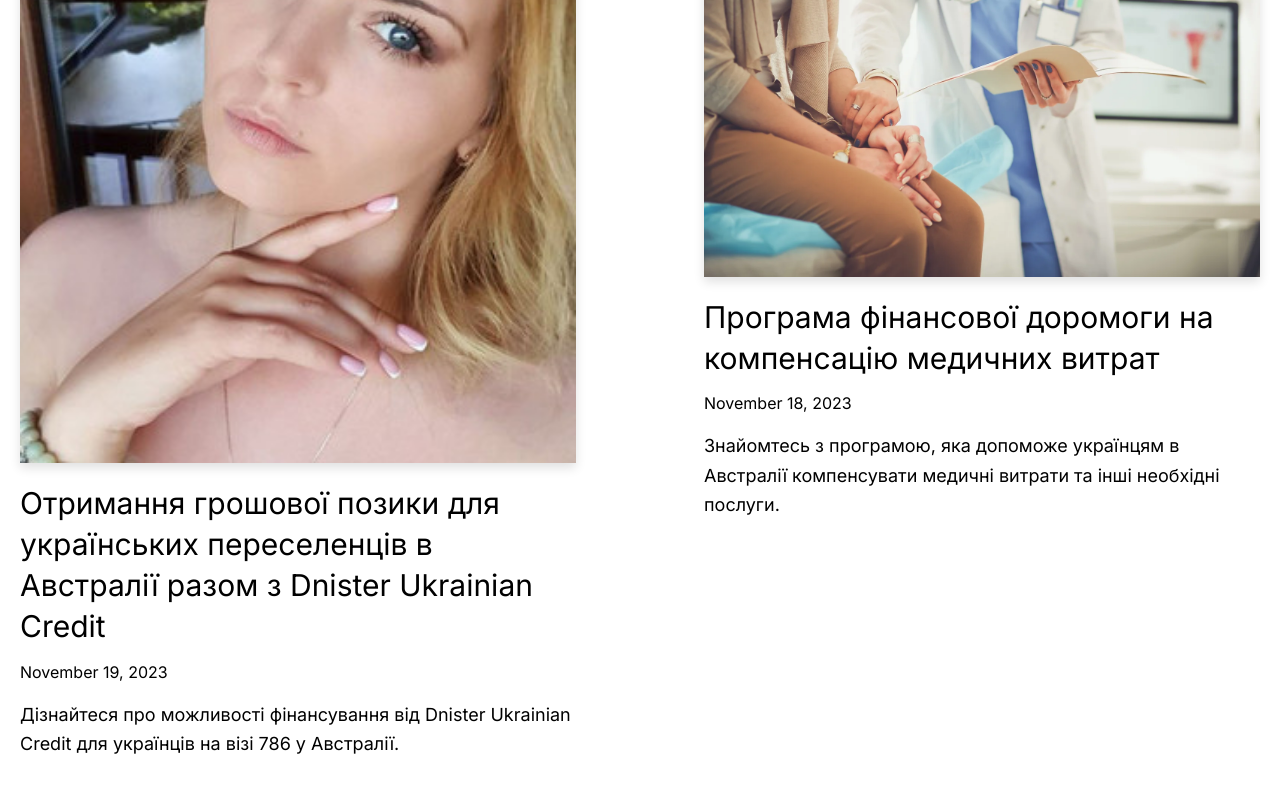
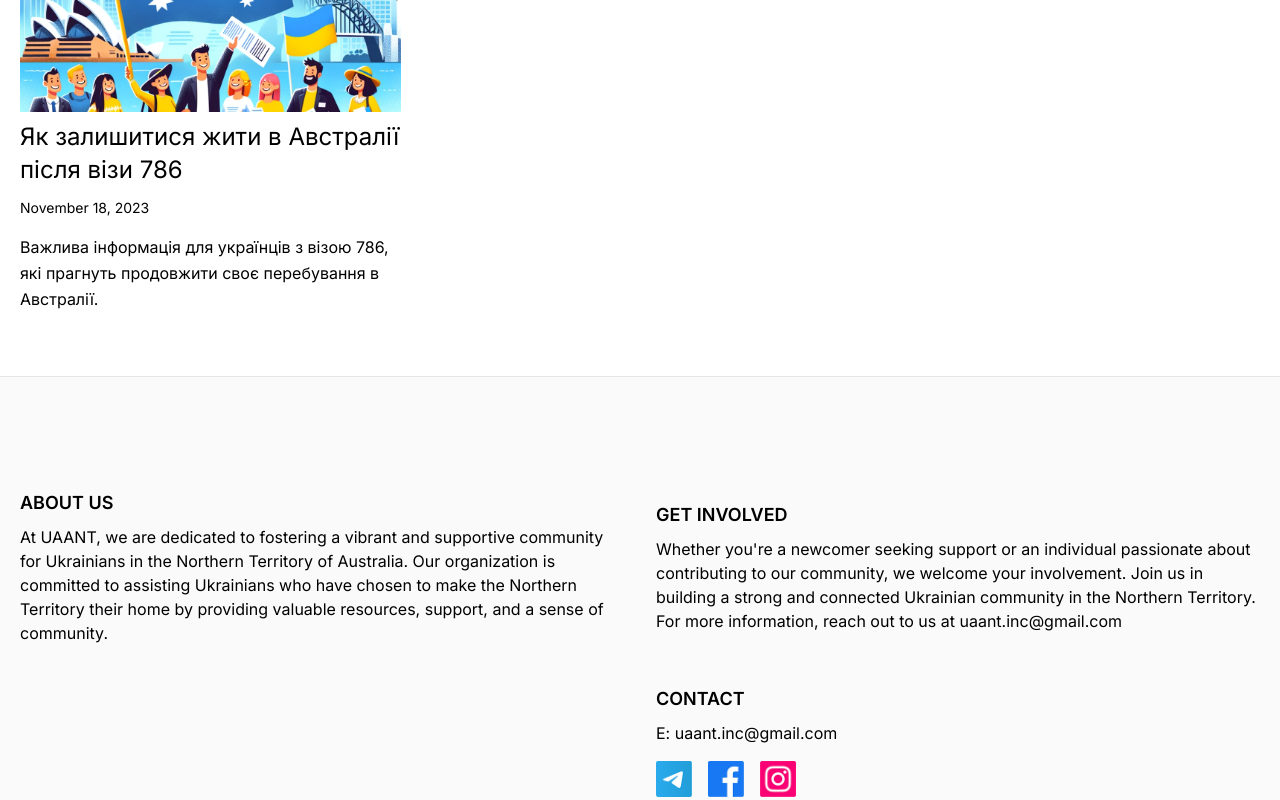
Before and after one commit to UAANT/uaant-website, a Next.js app: page / in a window 1280 px wide. Shown: the part 2420-3220 px from the top of the page. Built offline with nearby package versions, Linux system fonts and the light colour scheme.

Commit message:
Make a nice footer

```diff
--- a/src/app/_components/cover-image.tsx
+++ b/src/app/_components/cover-image.tsx
@@ -12,10 +12,8 @@ const CoverImage = ({ title, src, slug }: Props) => {
   const image = (
     <Image
       src={src}
-      alt={`Cover Image for ${title}`}
-      className={cn("shadow-sm w-full", {
-        "hover:shadow-lg transition-shadow duration-200": slug,
-      })}
+      alt={title}
+
       width={1300}
       height={630}
     />
--- a/src/app/_components/footer.tsx
+++ b/src/app/_components/footer.tsx
@@ -6,9 +6,9 @@ export function Footer() {
   return (
     <footer className="bg-neutral-50 border-t border-neutral-200">
       <Container>
-        <div className="py-28 flex flex-col lg:flex-row items-center justify-between">
+        <div className="py-28 flex flex-col lg:flex-row items-center justify-between grid gap-y-10 gap-x-8 grid-cols-2">
           <div className="flex flex-col items-center lg:items-start mb-6 lg:mb-0">
-            <p className="text-lg font-semibold uppercase mb-2">About Us</p>
+            <p className="text-lg font-semibold uppercase mb-2" id="about">About Us</p>
             <p>At UAANT, we are dedicated to fostering a vibrant and supportive community for Ukrainians in the Northern Territory of Australia. Our organization is committed to assisting Ukrainians who have chosen to make the Northern Territory their home by providing valuable resources, support, and a sense of community.</p>
           </div>
 
@@ -17,20 +17,22 @@ export function Footer() {
             <p>Whether you're a newcomer seeking support or an individual passionate about contributing to our community, we welcome your involvement. Join us in building a strong and connected Ukrainian community in the Northern Territory.</p>
             <p>For more information, reach out to us at uaant.inc@gmail.com</p>
           </div>
+          <div className="flex flex-col items-center lg:items-start">
 
+          </div>
           <div className="flex flex-col items-center lg:items-start">
-            <p className="text-lg font-semibold uppercase mb-2">Contact</p>
+            <p className="text-lg font-semibold uppercase mb-2" id="contact">Contact</p>
             <p>E: uaant.inc@gmail.com</p>
             <div className="flex mt-4">
-              {/* Icons */}
-              <a href="https://t.me/uaant" target="_blank" rel="noopener noreferrer" className="mx-2">
-                <Image src="/assets/telegram.webp" alt="Telegram" width={24} height={24} />
+              {/* Social Icons */}
+              <a href="https://t.me/uaant_bot" target="_blank" rel="noopener noreferrer" className="mr-2">
+                <Image src="/assets/telegram.webp" alt="Telegram" width={36} height={36} />
               </a>
-              <a href="https://facebook.com/uaant" target="_blank" rel="noopener noreferrer" className="mx-2">
-                <Image src="/assets/facebook.webp" alt="Facebook" width={24} height={24} />
+              <a href="https://www.facebook.com/groups/uaant" target="_blank" rel="noopener noreferrer" className="mx-2">
+                <Image src="/assets/facebook.webp" alt="Facebook" width={36} height={36} />
               </a>
-              <a href="https://instagram.com/uaant" target="_blank" rel="noopener noreferrer" className="mx-2">
-                <Image src="/assets/instagram.webp" alt="Instagram" width={24} height={24} />
+              <a href="https://www.instagram.com/uaant.inc/" target="_blank" rel="noopener noreferrer" className="mx-2">
+                <Image src="/assets/instagram.webp" alt="Instagram" width={36} height={36} />
               </a>
             </div>
           </div>
--- a/src/app/_components/hero-post.tsx
+++ b/src/app/_components/hero-post.tsx
@@ -23,28 +23,24 @@ export function HeroPost({
 }: Props) {
   return (
     <section>
-      <div className="mb-4 md:mb-8">
-        <CoverImage title={title} src={coverImage} slug={slug} />
-      </div>
       <div className="md:grid md:grid-cols-2 md:gap-x-8 lg:gap-x-8 mb-20 md:mb-12">
+      <CoverImage title={title} src={coverImage} slug={slug} />
         <div>
           <h3 className="mb-4 text-3xl lg:text-4xl leading-tight">
             <Link
               as={`/posts/${slug}`}
               href="/posts/[slug]"
-              className="hover:underline"
+              className="hover:text-hover-accent-1"
             >
               {title}
             </Link>
           </h3>
-          {/* <div className="mb-4 md:mb-0 text-lg">
+          <div className="mb-4 md:mb-0">
             <DateFormatter dateString={date} />
-          </div> */}
+          </div>
+          <p className="text-lg leading-relaxed mb-4">{excerpt}</p>
         </div>
-        <div>
-          <p className="text-lg leading-relaxed mb-4">{excerpt}</p>
-          {/* <Avatar name={author.name} picture={author.picture} /> */}
-        </div>
+
       </div>
     </section>
   );
--- a/src/app/_components/hero.tsx
+++ b/src/app/_components/hero.tsx
@@ -1,4 +1,7 @@
 // src/app/_components/hero.tsx
+/**
+ * Hero Section - just for the landing page
+ */
 import Image from "next/image";
 
 export function Hero() {
--- a/src/app/_components/markdown-styles.module.css
+++ b/src/app/_components/markdown-styles.module.css
@@ -6,7 +6,7 @@
 .markdown ul,
 .markdown ol,
 .markdown blockquote {
-  @apply my-6;
+  @apply my-4;
 }
 
 .markdown h2 {
--- a/src/app/_components/more-stories.tsx
+++ b/src/app/_components/more-stories.tsx
@@ -8,7 +8,7 @@ type Props = {
 export function MoreStories({ posts }: Props) {
   return (
     <section>
-      <div className="grid grid-cols-1 md:grid-cols-2 md:gap-x-16 lg:gap-x-32 gap-y-20 md:gap-y-32 mb-32">
+      <div className="grid grid-cols-2 md:grid-cols-3 md:gap-x-16 lg:gap-x-12 gap-y-12 md:gap-y-12 mb-12">
         {posts.map((post) => (
           <PostPreview
             key={post.slug}
--- a/src/app/_components/post-header.tsx
+++ b/src/app/_components/post-header.tsx
@@ -1,3 +1,4 @@
+// src/app/_components/post-header.tsx
 import Avatar from "./avatar";
 import CoverImage from "./cover-image";
 import DateFormatter from "./date-formatter";
@@ -15,7 +16,7 @@ export function PostHeader({ title, coverImage, date, author }: Props) {
   return (
     <>
       <PostTitle>{title}</PostTitle>
-      <div className="hidden md:block md:mb-12">
+      <div className="hidden md:block md:mb-8">
         <Avatar name={author.name} picture={author.picture} />
       </div>
       <div className="mb-8 md:mb-16 sm:mx-0">
--- a/src/app/_components/post-preview.tsx
+++ b/src/app/_components/post-preview.tsx
@@ -24,22 +24,22 @@ export function PostPreview({
 }: Props) {
   return (
     <div>
-      <div className="mb-5">
+      <div className="mb-2 max-h-[240px] overflow-hidden">
         <CoverImage slug={slug} title={title} src={coverImage} />
       </div>
-      <h3 className="text-3xl mb-3 leading-snug">
+      <h3 className="text-2xl mb-3 leading-snug">
         <Link
           as={`/posts/${slug}`}
           href="/posts/[slug]"
-          className="hover:underline"
+          className="hover:text-hover-accent-1"
         >
           {title}
         </Link>
       </h3>
-      <div className=" mb-4">
+      <div className="mb-4 text-sm">
         <DateFormatter dateString={date} />
       </div>
-      <p className="text-lg leading-relaxed mb-4">{excerpt}</p>
+      <p className="leading-relaxed mb-4">{excerpt}</p>
       {/* <Avatar name={author.name} picture={author.picture} /> */}
     </div>
   );
```
Also changed, not shown: 1 other file (tests, documents, lock files or other folders).
